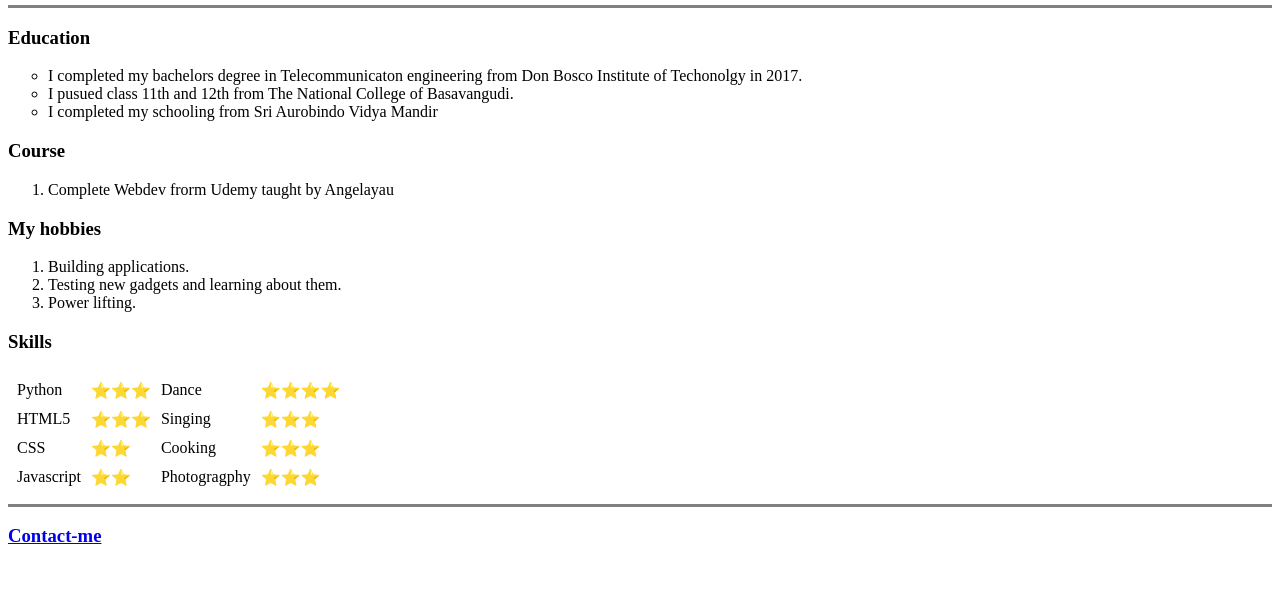
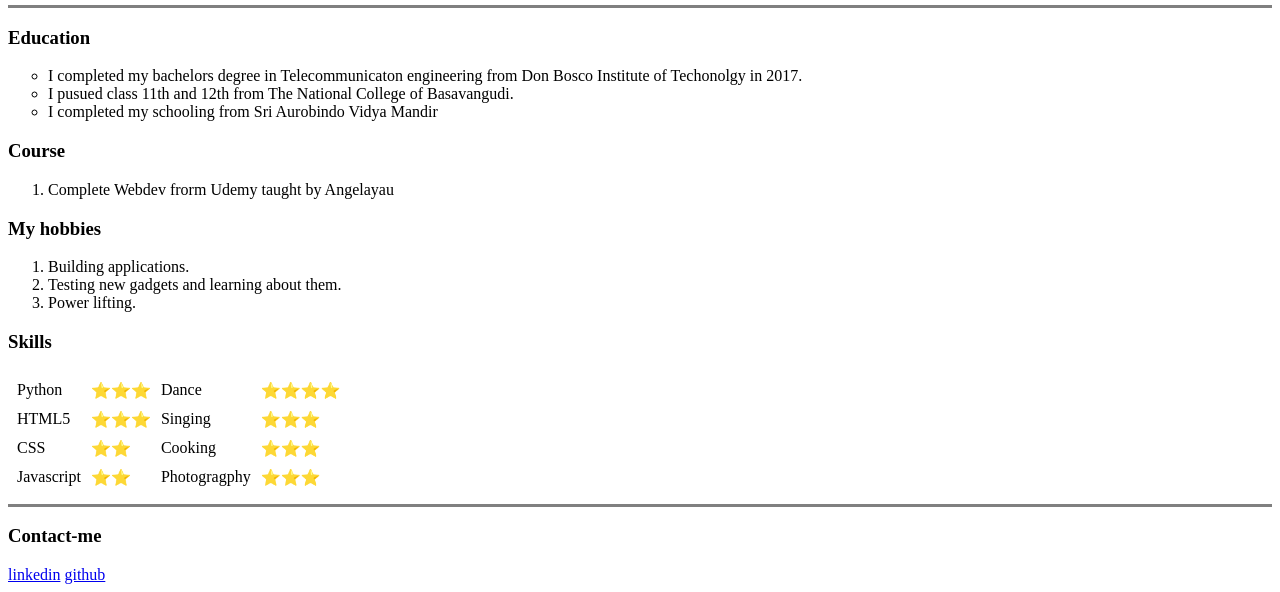
Before and after one commit to loki-NK/Webdev, a plain HTML site: page Webdev/HTML- My personal Site/index.html in a window 1280 px wide. Shown: the part 357-949 px from the top of the page. Before the commit the page ends 923 px from the top, so only its background shows below. Drawn offline with Linux system fonts and the light colour scheme.

Commit message:
Adding more contacts

```diff
--- a/Webdev/HTML- My personal Site/index.html
+++ b/Webdev/HTML- My personal Site/index.html
@@ -63,7 +63,10 @@
     </tr>
   </table>
   <hr size = '3' noshade>
-  <h3><a href="https://www.linkedin.com/in/kiran-nk/" target="_blank">Contact-me</a></h3>
+  <h3>Contact-me</h3>
+  <a href="https://www.linkedin.com/in/kiran-nk/" target="_blank">linkedin</a>
+  <a href="https://github.com/loki-NK" target="_blank">github</a>
+
 </body>
 
 </html>
```
